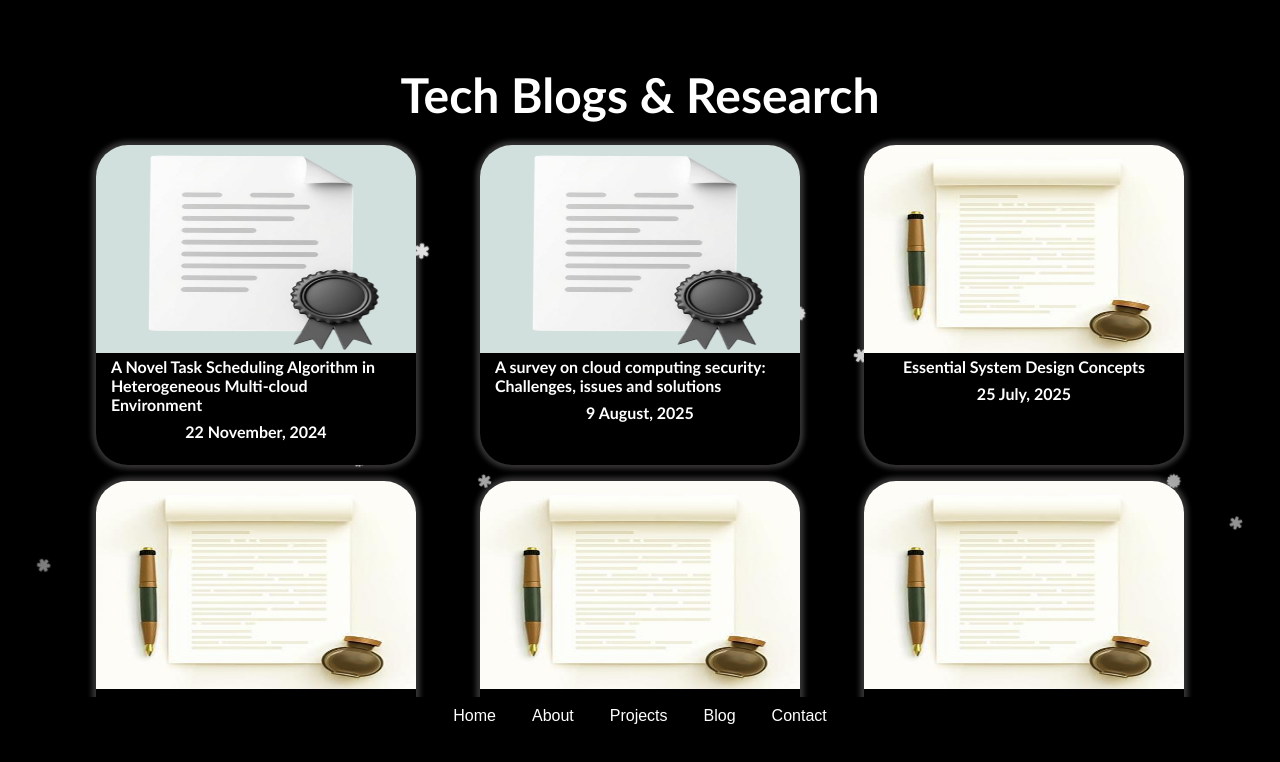
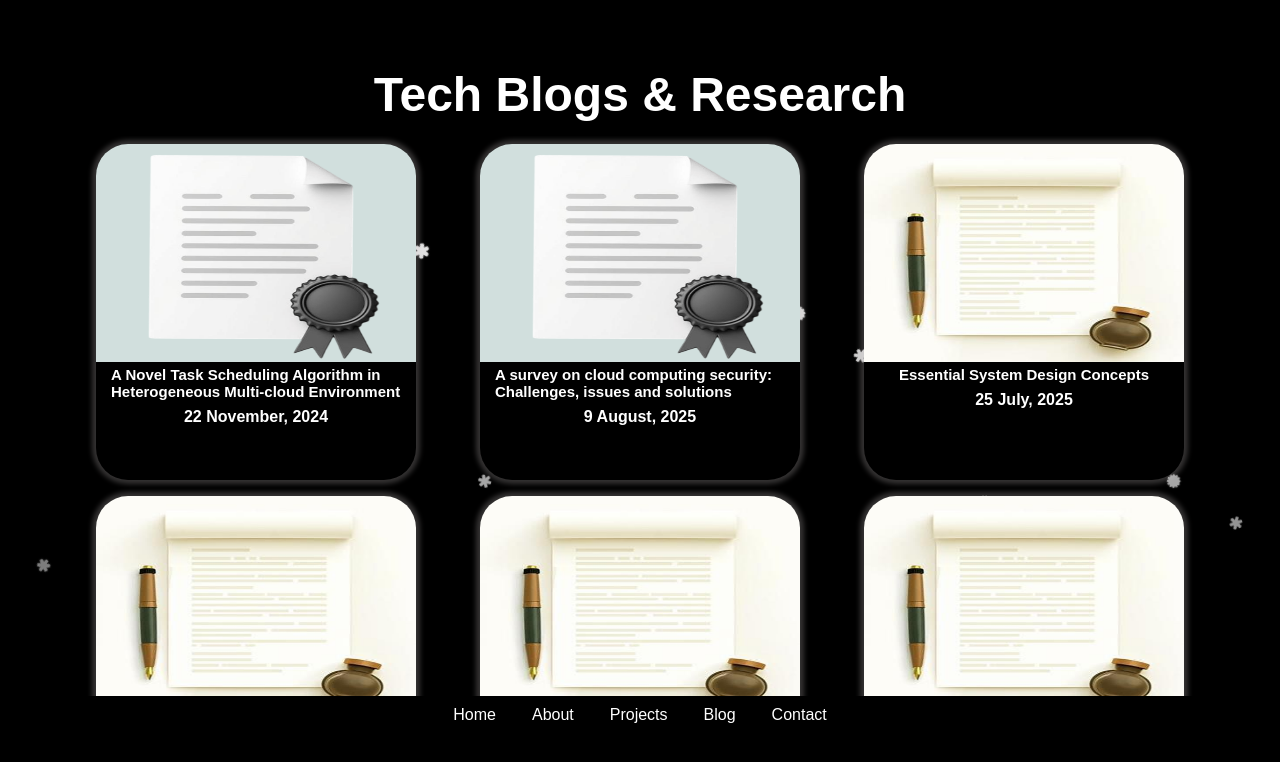
Before and after one commit to ar-rana/Portfolio, a React (Vite) app in the folder client/: page /blogs in a window 1280 px wide. Shown: the top 762 px of the page. Built offline with nearby package versions, Linux system fonts and the light colour scheme.

Commit message:
fixed broken font

```diff
--- a/client/src/components/BlogCard/BlogCard.tsx
+++ b/client/src/components/BlogCard/BlogCard.tsx
@@ -27,7 +27,7 @@ const BlogCard: React.FC<Blog> = ({ blog }) => {
         <div className={styles.frontView}>
           <img src={blog.img} />
           <div className={styles.text}>
-            <b style={{ fontSize: "16px" }}>{blog.title}</b>
+            <b style={{ fontSize: "15px", fontWeight: "medium" }}>{blog.title}</b>
             <b>{blog.date}</b>
           </div>
         </div>
--- a/client/src/components/BlogCard/blogCard.module.css
+++ b/client/src/components/BlogCard/blogCard.module.css
@@ -1,6 +1,6 @@
 .container {
   width: 20rem;
-  height: 20rem;
+  height: 21rem;
   perspective: 1000px;
   margin: 0.5rem;
 }
--- a/client/src/components/ProjectCard/projectCard.module.css
+++ b/client/src/components/ProjectCard/projectCard.module.css
@@ -1,5 +1,5 @@
 .project_info {
-  font-family: "Gill Sans", "Gill Sans MT", Calibri, "Trebuchet MS", sans-serif;
+  /* font-family: "Gill Sans", "Gill Sans MT", Calibri, "Trebuchet MS", sans-serif; */
   display: flex;
   flex-direction: column;
   margin-left: 0.7rem;
--- a/client/src/index.css
+++ b/client/src/index.css
@@ -1,7 +1,7 @@
 body {
   margin: 0;
   background-color: black;
-  font-family: "Gill Sans", "Gill Sans MT", Calibri, "Trebuchet MS", sans-serif;
+  font-family: Arial, sans-serif;
 }
 
 .page {
```
